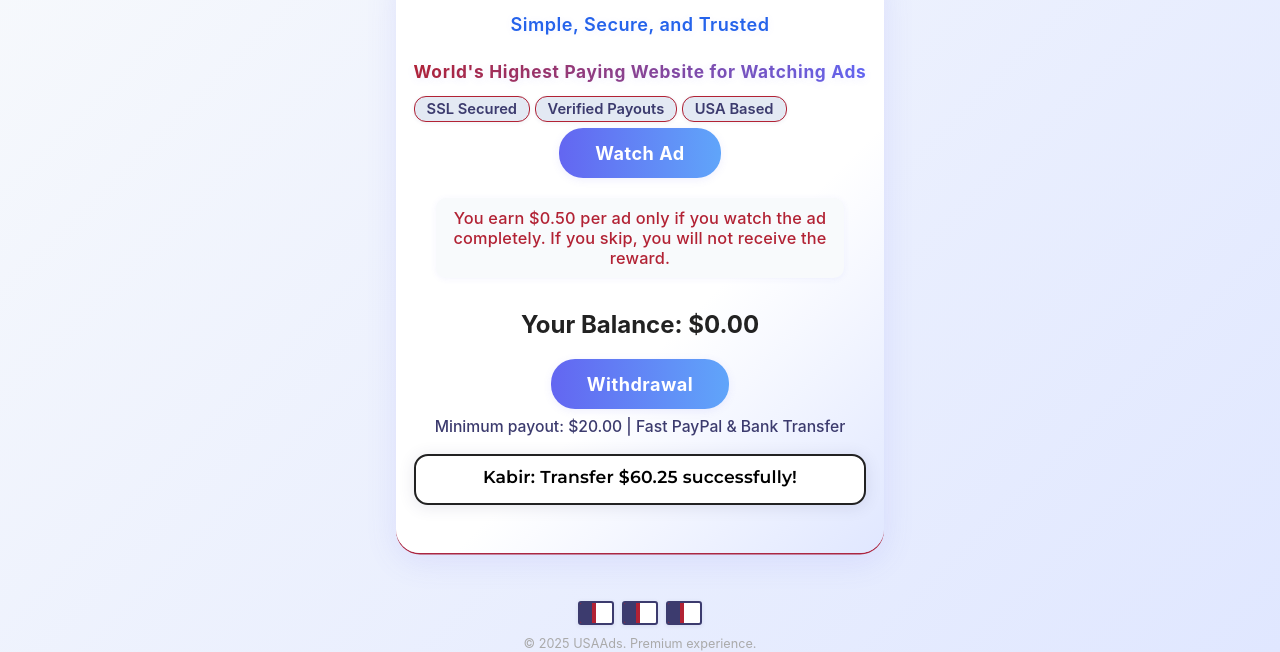
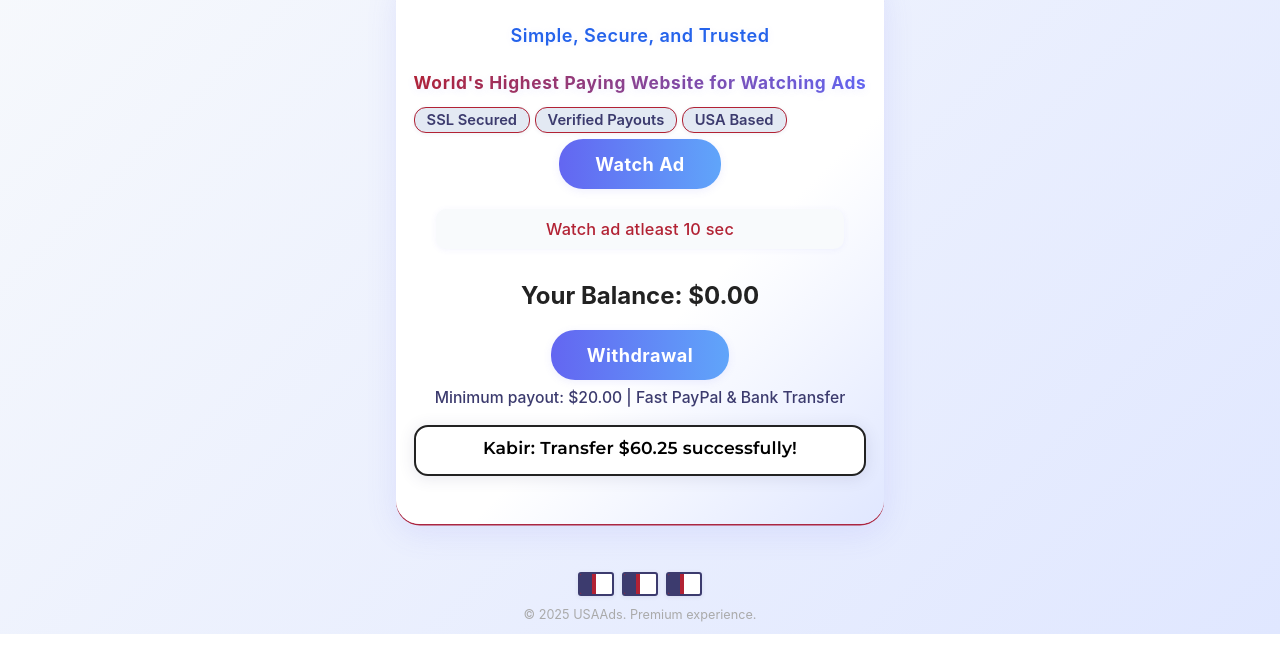
Before and after one commit to sohanravi/usaads, a plain HTML site: page index.html in a window 1280 px wide. Shown: the part 166-818 px from the top of the page. Drawn offline with Linux system fonts and the light colour scheme.

Commit message:
Update ad reward message for clarity

```diff
--- a/index.html
+++ b/index.html
@@ -105,7 +105,7 @@
           <a id="watch-ad-btn" class="watch-ad-link" href="https://www.effectivegatecpm.com/dctcbjypcn?key=0ad242fdde521bd25b3b104af0599901" target="_blank" rel="noopener">Watch Ad</a>
           <div id="timer"></div>
           <div class="ad-reward-info">
-            You earn $0.50 per ad only if you watch the ad completely. If you skip, you will not receive the reward.
+            Watch ad atleast 10 sec
           </div>
         </div>
         <div id="balance-section">
```
